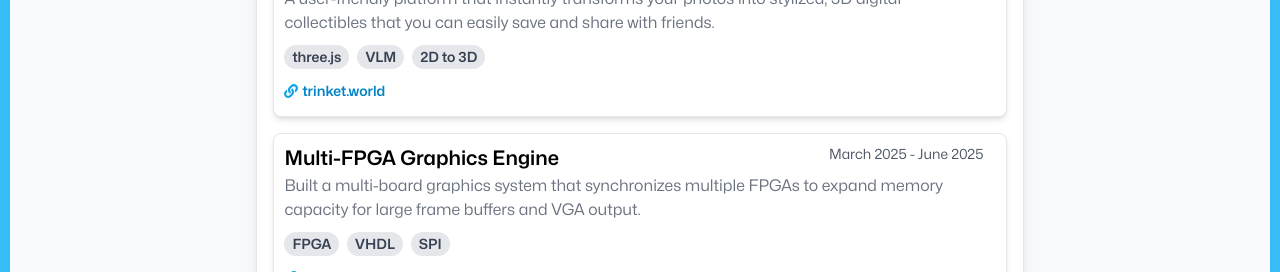
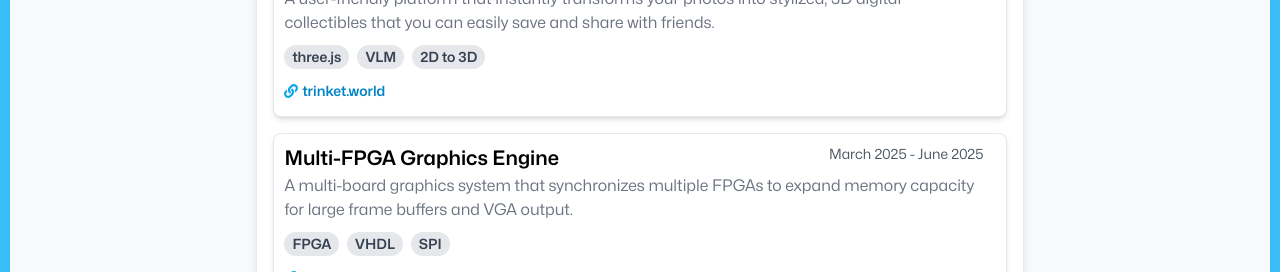
Before and after one commit to albertastrom/albertastrom.com, a Next.js app: page / in a window 1280 px wide. Shown: the part 868-1140 px from the top of the page. Built offline with nearby package versions, Linux system fonts and the light colour scheme.

Commit message:
Tweaked project phrasing

```diff
--- a/components/content/projects.tsx
+++ b/components/content/projects.tsx
@@ -19,7 +19,7 @@ const Projects = () => {
 
       <Project
         title="Multi-FPGA Graphics Engine"
-        description="Built a multi-board graphics system that synchronizes multiple FPGAs to expand memory capacity for large frame buffers and VGA output."
+        description="A multi-board graphics system that synchronizes multiple FPGAs to expand memory capacity for large frame buffers and VGA output."
         timeframe="March 2025 - June 2025"
         link="https://www.github.com/albertastrom/multi-fpga-graphics-engine"
         linkTitle="github.com/albertastrom/multi-fpga-graphics-engine"
```
